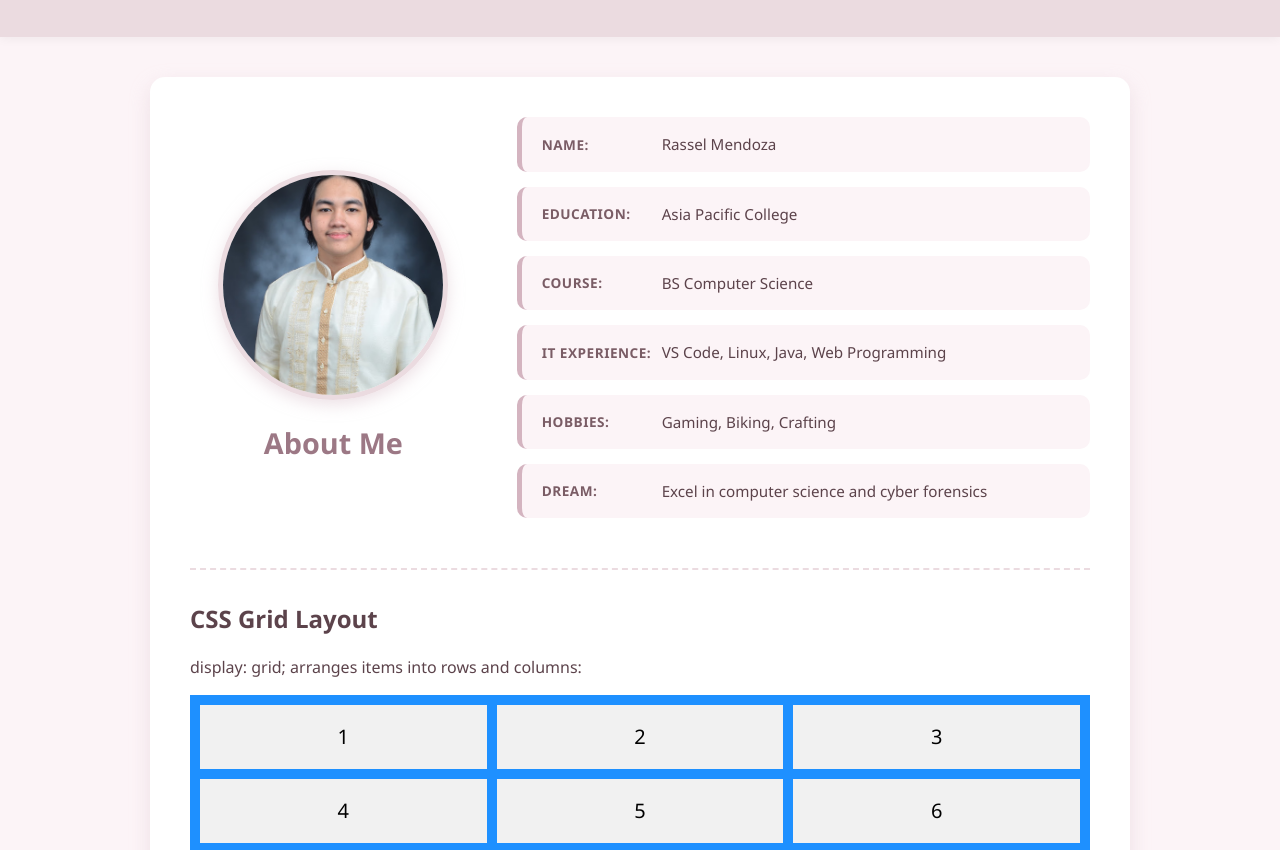
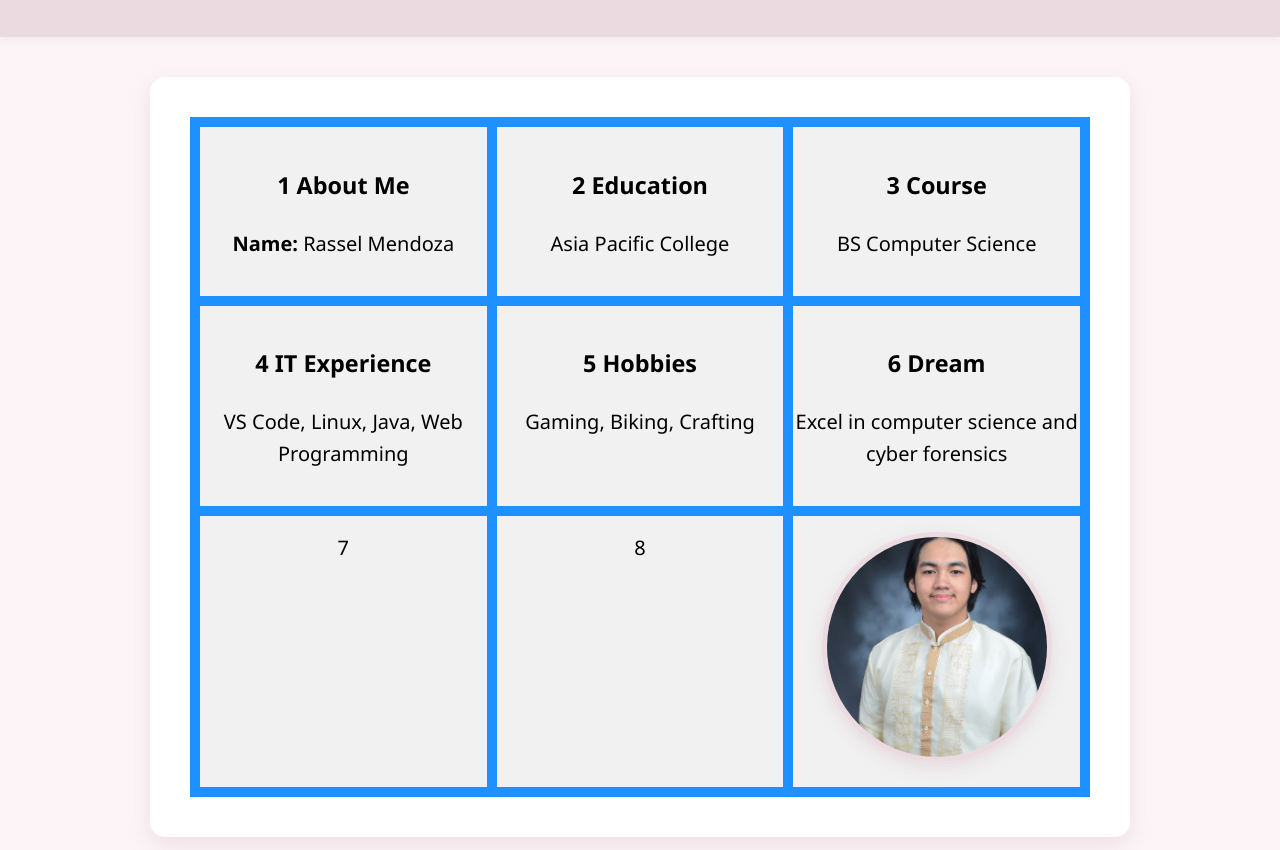
Before and after one commit to sselssel/webprog-html-lessons, a plain HTML site: page introduction/index.html in a window 1280 px wide. Shown: the part 99-949 px from the top of the page. Drawn offline with Linux system fonts and the light colour scheme.

Commit message:
Refactor HTML structure for personal profile

```diff
--- a/introduction/index.html
+++ b/introduction/index.html
@@ -2,7 +2,7 @@
 <html>
 <head>
     <title>Personal Profile - Ssel</title>
-    <link rel="stylesheet" href="css/mystyle.css?v=6">
+    <link rel="stylesheet" href="css/mystyle.css?v=7">
 </head>
 <body>
     <header>
@@ -10,37 +10,42 @@
     </header>
 
     <main>
-        <div class="profile-container">
-            <div class="profile-left">
-                <img src="profile.jpg" alt="Profile Picture" class="profile-pic">
-                <h2>About Me</h2>
+        <div class="grid-container">
+            <div class="grid-item">
+                <h3>1 About Me</h3>
+                <p><strong>Name:</strong> Rassel Mendoza</p>
             </div>
 
-            <div class="profile-right">
-                <ul class="info-list">
-                    <li><strong>Name:</strong> Rassel Mendoza</li>
-                    <li><strong>Education:</strong> Asia Pacific College</li>
-                    <li><strong>Course:</strong> BS Computer Science</li>
-                    <li><strong>IT Experience:</strong> VS Code, Linux, Java, Web Programming</li>
-                    <li><strong>Hobbies:</strong> Gaming, Biking, Crafting</li>
-                    <li><strong>Dream:</strong> Excel in computer science and cyber forensics</li>
-                </ul>
+            <div class="grid-item">
+                <h3>2 Education</h3>
+                <p>Asia Pacific College</p>
             </div>
-        </div>
 
-        <div class="grid-demo">
-            <h2 class="grid-title">CSS Grid Layout</h2>
-            <p>display: grid; arranges items into rows and columns:</p>
+            <div class="grid-item">
+                <h3>3 Course</h3>
+                <p>BS Computer Science</p>
+            </div>
 
-            <div class="grid-container">
-                <div>1</div>
-                <div>2</div>
-                <div>3</div>
-                <div>4</div>
-                <div>5</div>
-                <div>6</div>
-                <div>7</div>
-                <div>8</div>
+            <div class="grid-item">
+                <h3>4 IT Experience</h3>
+                <p>VS Code, Linux, Java, Web Programming</p>
+            </div>
+
+            <div class="grid-item">
+                <h3>5 Hobbies</h3>
+                <p>Gaming, Biking, Crafting</p>
+            </div>
+
+            <div class="grid-item">
+                <h3>6 Dream</h3>
+                <p>Excel in computer science and cyber forensics</p>
+            </div>
+
+            <div class="grid-item">7</div>
+            <div class="grid-item">8</div>
+
+            <div class="grid-item photo-cell">
+                <img src="profile.jpg" alt="Profile Picture" class="profile-pic">
             </div>
         </div>
     </main>
```
